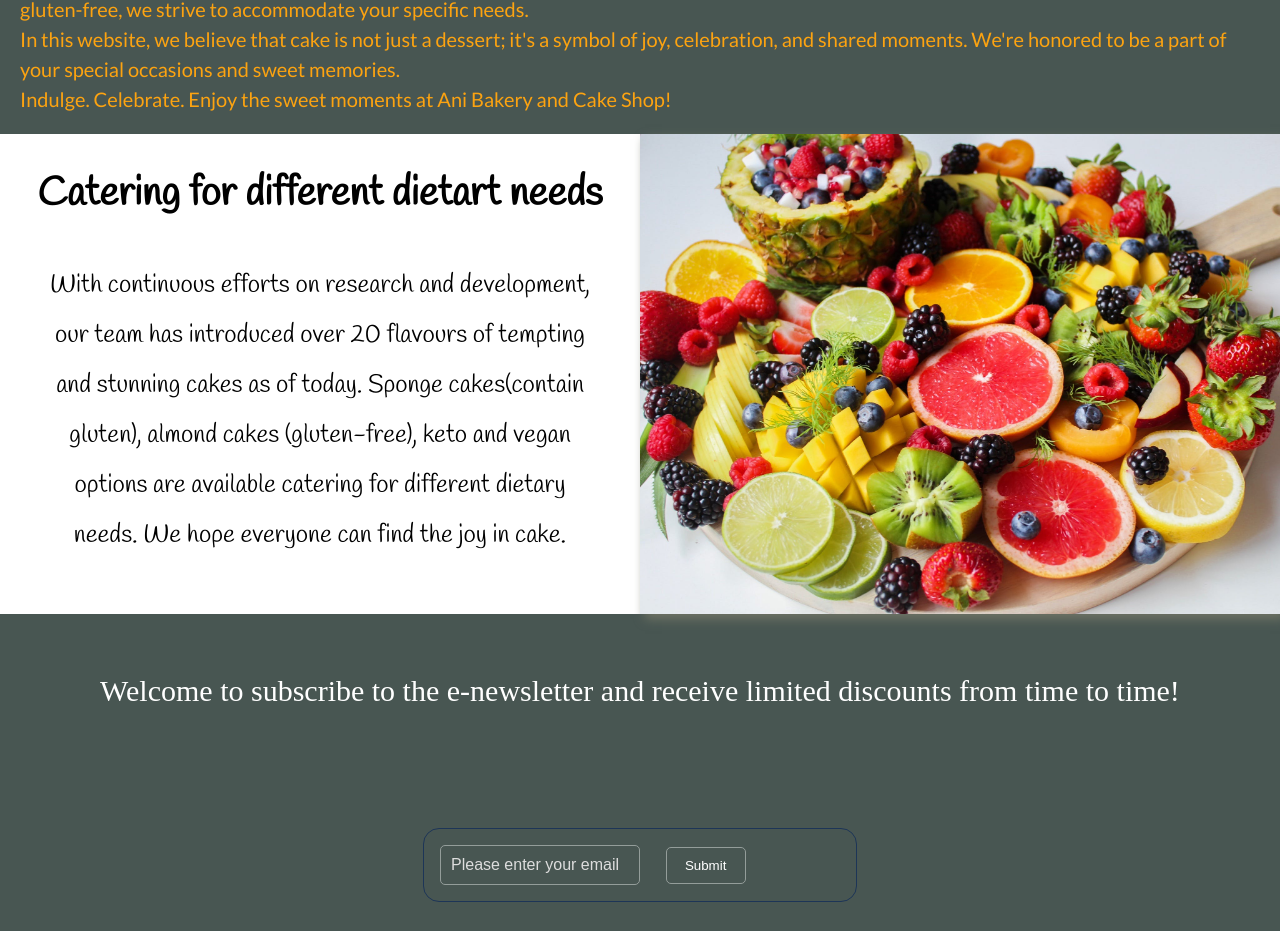
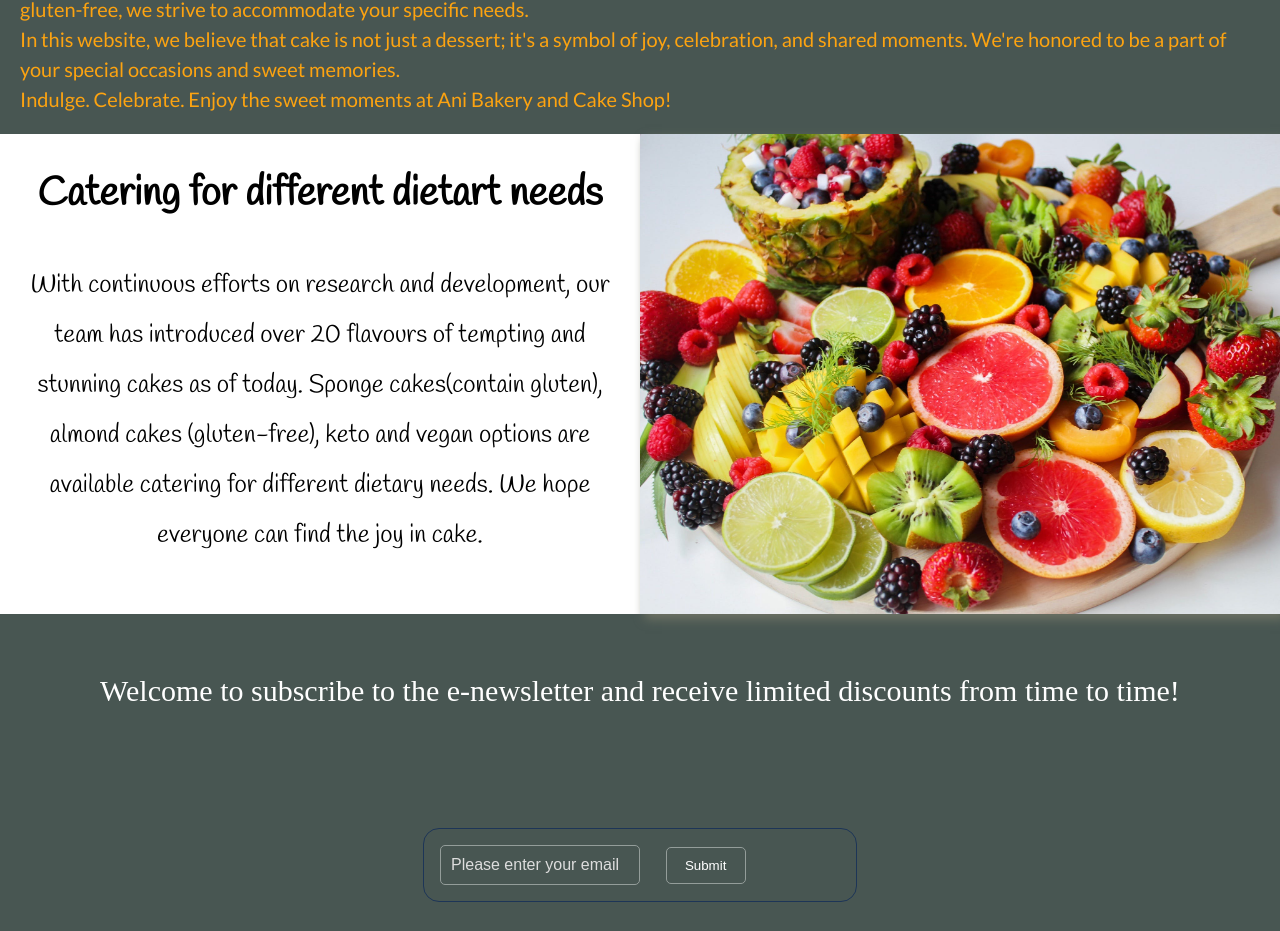
Before and after one commit to esthercheung728/wdd130, a plain HTML site: page cake/index2.html in a window 1280 px wide. Shown: the part 2089-3020 px from the top of the page. Drawn offline with Linux system fonts and the light colour scheme; a web font is replaced by a local one.

Commit message:
change the info part of home page

```diff
--- a/cake/styles/style2.css
+++ b/cake/styles/style2.css
@@ -203,8 +203,7 @@ header a:hover {
     align-items: center;
     justify-content: center;
     height: auto;
-    padding: 20px;
-    margin: 0;
+    margin-top: 0;
 }
 
 .info h2 {
```
